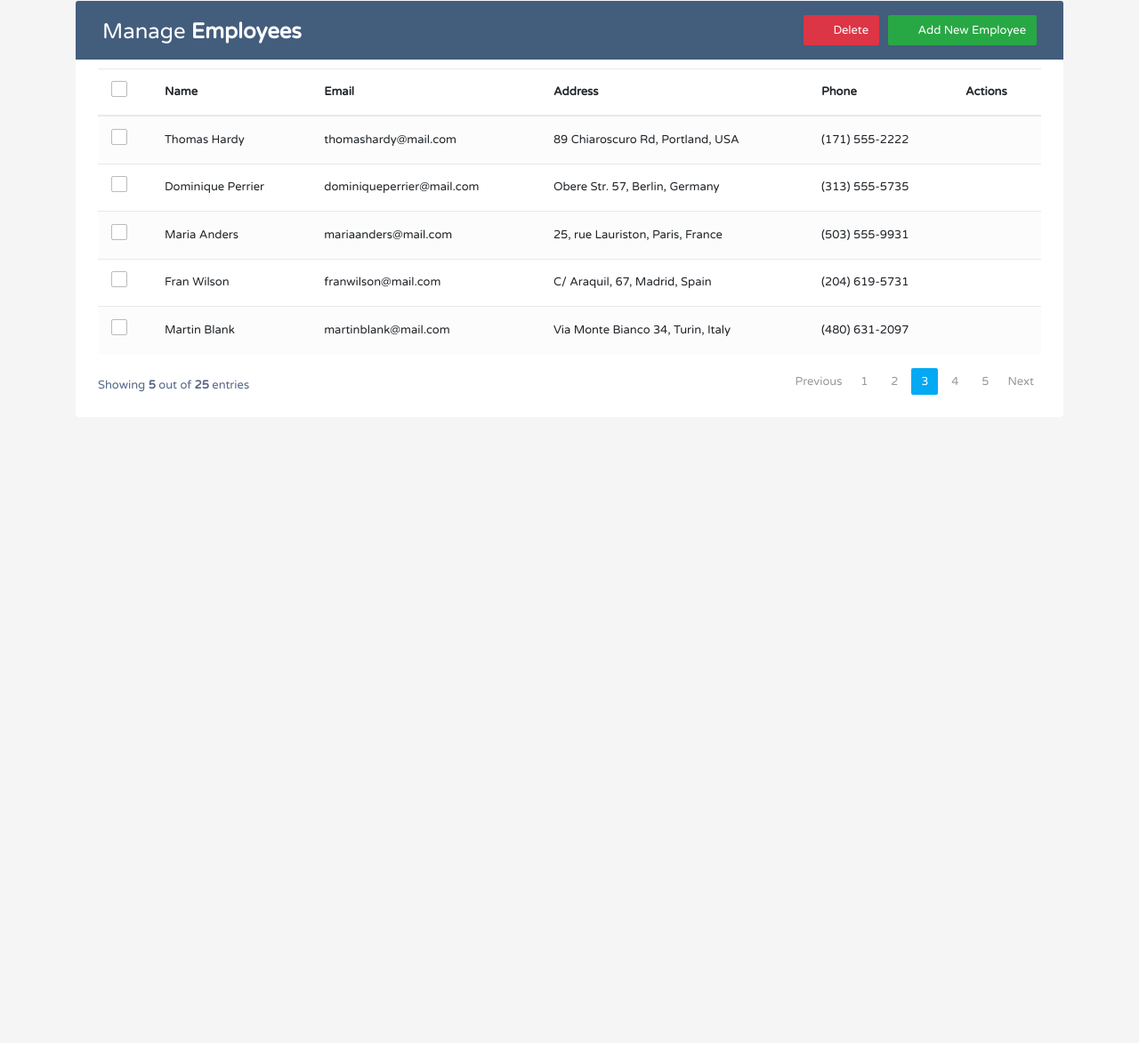
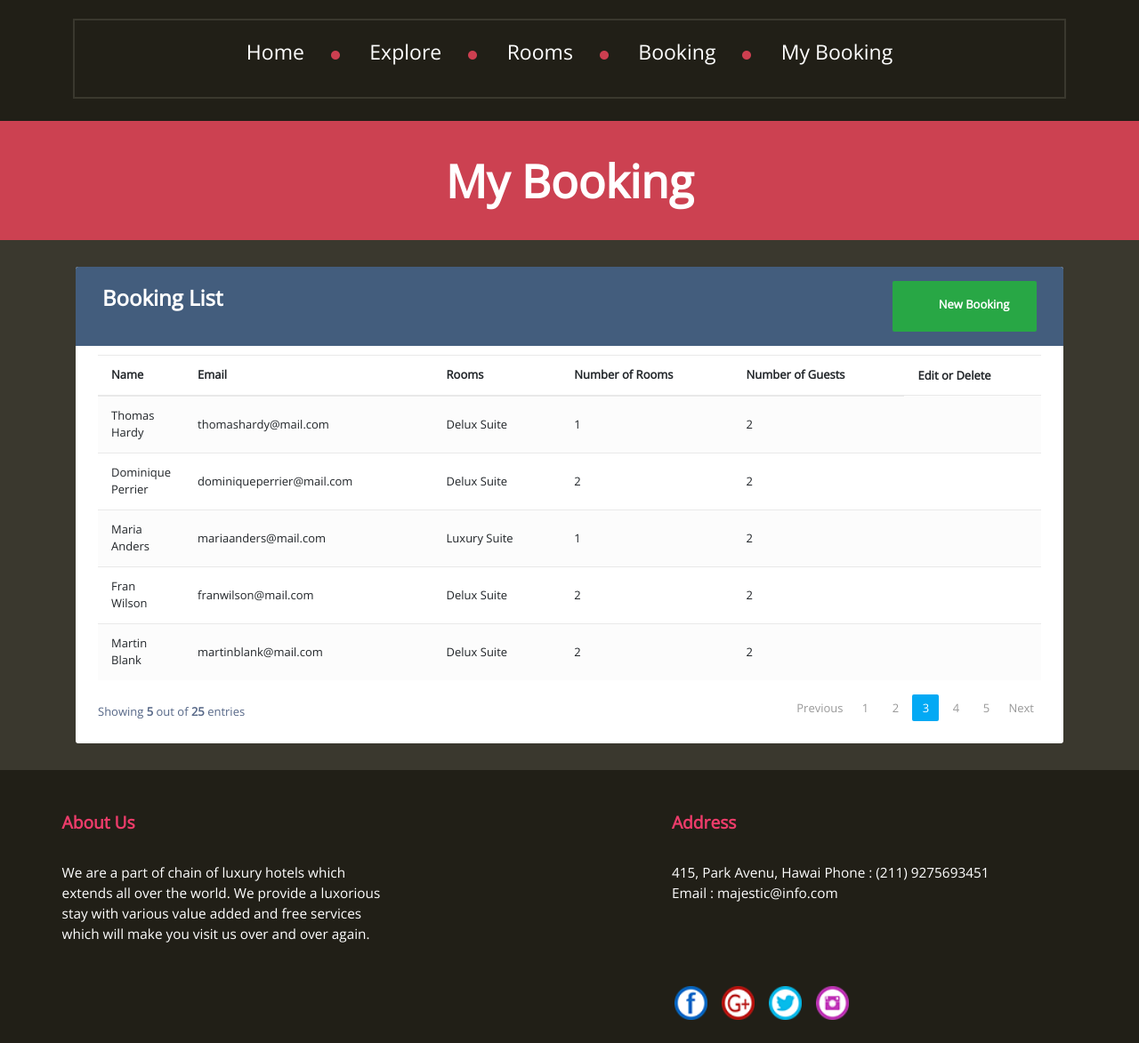
Before and after one commit to ThunderWin88/Project_Enterprise, a plain HTML site: page booking/page/crud.html in a window 1280 px wide. Shown: the part 29-1202 px from the top of the page at 89% size. Before the commit the page ends 800 px from the top, so only its background shows below. Drawn offline with nearby package versions, Linux system fonts and the light colour scheme.

Commit message:
edit crud page

```diff
--- a/booking/page/crud.html
+++ b/booking/page/crud.html
@@ -3,7 +3,7 @@
 <head>
 <meta charset="utf-8">
 <meta name="viewport" content="width=device-width, initial-scale=1, shrink-to-fit=no">
-<title>Bootstrap CRUD Data Table for Database with Modal Form</title>
+<!-- <title>Bootstrap CRUD Data Table for Database with Modal Form</title> -->
 <link rel="stylesheet" href="https://fonts.googleapis.com/css?family=Roboto|Varela+Round">
 <link rel="stylesheet" href="https://stackpath.bootstrapcdn.com/bootstrap/4.5.0/css/bootstrap.min.css">
 <link rel="stylesheet" href="https://fonts.googleapis.com/icon?family=Material+Icons">
@@ -11,10 +11,22 @@
 <script src="https://code.jquery.com/jquery-3.5.1.min.js"></script>
 <script src="https://cdn.jsdelivr.net/npm/popper.js@1.16.0/dist/umd/popper.min.js"></script>
 <script src="https://stackpath.bootstrapcdn.com/bootstrap/4.5.0/js/bootstrap.min.js"></script>
+
+<!-- <meta charset="utf-8"> -->
+<title> Magestic Hotel</title>
+<script type="text/javascript" src="https://ajax.googleapis.com/ajax/libs/jquery/3.2.1/jquery.min.js"></script>
+<script type="text/javascript" src="../dist/pickmeup.min.js"></script>
+<script type="text/javascript" src="../dist/handleCounter.js"></script>
+<link rel="stylesheet" type="text/css" href="../css/pickmeup.css">
+<link rel="stylesheet" type="text/css" href="../css/handle-counter.min.css">
+<link rel="stylesheet" type="text/css" href="../css/main.css">
+<link href="https://fonts.googleapis.com/css?family=Open+Sans" rel="stylesheet">
+<script type="text/javascript" src="../dist/jquery.scrollUp.js"></script>
+<script type="text/javascript" src="../dist/demo.js"></script>
 <style>
 body {
 	color: #566787;
-	background: #f5f5f5;
+	background: #3a382e;
 	font-family: 'Varela Round', sans-serif;
 	font-size: 13px;
 }
@@ -237,7 +249,7 @@ table.table .avatar {
 	font-weight: normal;
 }
 </style>
-<script>
+<!-- <script>
 $(document).ready(function(){
 	// Activate tooltip
 	$('[data-toggle="tooltip"]').tooltip();
@@ -261,115 +273,140 @@ $(document).ready(function(){
 		}
 	});
 });
-</script>
+</script> -->
 </head>
 <body>
+	<header class="tm-header">
+        <!-- <img class="tm-logo" src="images/Majestic_Hotel_hd.png" alt="Majestic Hotel"> -->
+        <nav class="tm-nav">
+       <div>
+            <ul>
+                <li class="tm-list"><a href="index.html">Home</a></li>
+                <li class="tm-list"><a href="explore.html">Explore</a></li>
+                <li class="tm-list"><a href="rooms.html">Rooms</a></li>
+                <li class="tm-list"><a href="bb.html">Booking</a></li>
+                <li><a href="crud.html">My Booking</a></li>
+            </ul>
+            </div>
+        </nav>
+    </header>
+
+	<section class="tm-main">
+		<p>My Booking</p>
+	</section>
+<section>
 <div class="container-xl">
 	<div class="table-responsive">
 		<div class="table-wrapper">
 			<div class="table-title">
 				<div class="row">
 					<div class="col-sm-6">
-						<h2>Manage <b>Employees</b></h2>
+						<h2><b>Booking List</b></h2>
 					</div>
 					<div class="col-sm-6">
-						<a href="#addEmployeeModal" class="btn btn-success" data-toggle="modal"><i class="material-icons">&#xE147;</i> <span>Add New Employee</span></a>
-						<a href="#deleteEmployeeModal" class="btn btn-danger" data-toggle="modal"><i class="material-icons">&#xE15C;</i> <span>Delete</span></a>
+						<a href="bb.html" class="btn btn-success"><i class="material-icons">&#xE147;</i><span>New Booking</span></a>
+						<!-- <a href="#deleteEmployeeModal" class="btn btn-danger" data-toggle="modal"><i class="material-icons">&#xE15C;</i> <span>Delete</span></a>						 -->
 					</div>
 				</div>
 			</div>
 			<table class="table table-striped table-hover">
 				<thead>
 					<tr>
-						<th>
+						<!-- <th>
 							<span class="custom-checkbox">
 								<input type="checkbox" id="selectAll">
 								<label for="selectAll"></label>
 							</span>
-						</th>
+						</th> -->
 						<th>Name</th>
 						<th>Email</th>
-						<th>Address</th>
-						<th>Phone</th>
-						<th>Actions</th>
+						<th>Rooms</th>
+						<th>Number of Rooms</th>
+						<th>Number of Guests</th>
+						<td><b>Edit or Delete</b></td>
 					</tr>
 				</thead>
 				<tbody>
 					<tr>
-						<td>
+						<!-- <td>
 							<span class="custom-checkbox">
 								<input type="checkbox" id="checkbox1" name="options[]" value="1">
 								<label for="checkbox1"></label>
 							</span>
-						</td>
+						</td> -->
 						<td>Thomas Hardy</td>
 						<td>thomashardy@mail.com</td>
-						<td>89 Chiaroscuro Rd, Portland, USA</td>
-						<td>(171) 555-2222</td>
+						<td>Delux Suite</td>
+						<td>1</td>
+						<td>2</td>
 						<td>
 							<a href="#editEmployeeModal" class="edit" data-toggle="modal"><i class="material-icons" data-toggle="tooltip" title="Edit">&#xE254;</i></a>
 							<a href="#deleteEmployeeModal" class="delete" data-toggle="modal"><i class="material-icons" data-toggle="tooltip" title="Delete">&#xE872;</i></a>
 						</td>
 					</tr>
 					<tr>
-						<td>
+						<!-- <td>
 							<span class="custom-checkbox">
 								<input type="checkbox" id="checkbox2" name="options[]" value="1">
 								<label for="checkbox2"></label>
 							</span>
-						</td>
+						</td> -->
 						<td>Dominique Perrier</td>
 						<td>dominiqueperrier@mail.com</td>
-						<td>Obere Str. 57, Berlin, Germany</td>
-						<td>(313) 555-5735</td>
+						<td>Delux Suite</td>
+						<td>2</td>
+						<td>2</td>
 						<td>
 							<a href="#editEmployeeModal" class="edit" data-toggle="modal"><i class="material-icons" data-toggle="tooltip" title="Edit">&#xE254;</i></a>
 							<a href="#deleteEmployeeModal" class="delete" data-toggle="modal"><i class="material-icons" data-toggle="tooltip" title="Delete">&#xE872;</i></a>
 						</td>
 					</tr>
 					<tr>
-						<td>
+						<!-- <td>
 							<span class="custom-checkbox">
 								<input type="checkbox" id="checkbox3" name="options[]" value="1">
 								<label for="checkbox3"></label>
 							</span>
-						</td>
+						</td> -->
 						<td>Maria Anders</td>
 						<td>mariaanders@mail.com</td>
-						<td>25, rue Lauriston, Paris, France</td>
-						<td>(503) 555-9931</td>
+						<td>Luxury Suite</td>
+						<td>1</td>
+						<td>2</td>
 						<td>
 							<a href="#editEmployeeModal" class="edit" data-toggle="modal"><i class="material-icons" data-toggle="tooltip" title="Edit">&#xE254;</i></a>
 							<a href="#deleteEmployeeModal" class="delete" data-toggle="modal"><i class="material-icons" data-toggle="tooltip" title="Delete">&#xE872;</i></a>
 						</td>
 					</tr>
 					<tr>
-						<td>
+						<!-- <td>
 							<span class="custom-checkbox">
 								<input type="checkbox" id="checkbox4" name="options[]" value="1">
 								<label for="checkbox4"></label>
 							</span>
-						</td>
+						</td> -->
 						<td>Fran Wilson</td>
 						<td>franwilson@mail.com</td>
-						<td>C/ Araquil, 67, Madrid, Spain</td>
-						<td>(204) 619-5731</td>
+						<td>Delux Suite</td>
+						<td>2</td>
+						<td>2</td>
 						<td>
 							<a href="#editEmployeeModal" class="edit" data-toggle="modal"><i class="material-icons" data-toggle="tooltip" title="Edit">&#xE254;</i></a>
 							<a href="#deleteEmployeeModal" class="delete" data-toggle="modal"><i class="material-icons" data-toggle="tooltip" title="Delete">&#xE872;</i></a>
 						</td>
 					</tr>
 					<tr>
-						<td>
+						<!-- <td>
 							<span class="custom-checkbox">
 								<input type="checkbox" id="checkbox5" name="options[]" value="1">
 								<label for="checkbox5"></label>
 							</span>
-						</td>
+						</td> -->
 						<td>Martin Blank</td>
 						<td>martinblank@mail.com</td>
-						<td>Via Monte Bianco 34, Turin, Italy</td>
-						<td>(480) 631-2097</td>
+						<td>Delux Suite</td>
+						<td>2</td>
+						<td>2</td>
 						<td>
 							<a href="#editEmployeeModal" class="edit" data-toggle="modal"><i class="material-icons" data-toggle="tooltip" title="Edit">&#xE254;</i></a>
 							<a href="#deleteEmployeeModal" class="delete" data-toggle="modal"><i class="material-icons" data-toggle="tooltip" title="Delete">&#xE872;</i></a>
@@ -483,5 +520,33 @@ $(document).ready(function(){
 		</div>
 	</div>
 </div>
+</section>
+<footer class="tm-footer">
+	<div class="tm-us">
+	<p class="bold">About Us</p>
+	<p>We are a part of chain of luxury hotels
+		which extends all over the world. We
+		provide a luxorious stay with various value
+		added and free services which will make
+		you visit us over and over again.</p>
+	</div>
+
+	<div class="tm-address">
+	<p class="bold">Address</p>
+	<p>415, Park Avenu, Hawai
+		Phone : (211) 9275693451
+		Email : majestic@info.com</p>
+	</div>
+	<br/>
+<div class="tm-media">
+	<a href="#"> <img src="../images/fb.png"></a>
+	<a href="#"> <img src="../images/G.png"> </a>
+	<a href="#"> <img src="../images/twittr.png"> </a>
+	<a href="#">  <img src="../images/insta.png"> </a>
+
+	</div>
+<!--        <a href="#">  <img class="tm-up" src="images/up.png"> </a>-->
+</footer>
+
 </body>
 </html>
```
